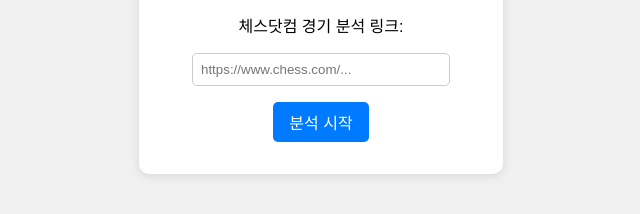
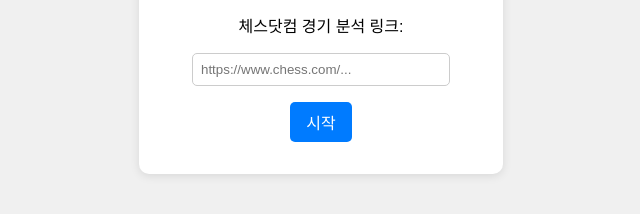
Before and after one commit to somproject/somproject.github.io, a plain HTML site: page index.html in a window 1280 px wide. Shown: the part 498-712 px from the top of the page, without its empty margins (319-959 px from the left). Drawn offline with Linux system fonts and the light colour scheme.

Commit message:
Update index.html

```diff
--- a/index.html
+++ b/index.html
@@ -60,7 +60,7 @@
     <form id="chessForm">
       <label for="chessLink">체스닷컴 경기 분석 링크:</label><br>
       <input type="text" id="chessLink" name="chessLink" placeholder="https://www.chess.com/..."><br>
-      <input type="submit" value="분석 시작">
+      <input type="submit" value="시작">
     </form>
   </div>
   <script>
```
